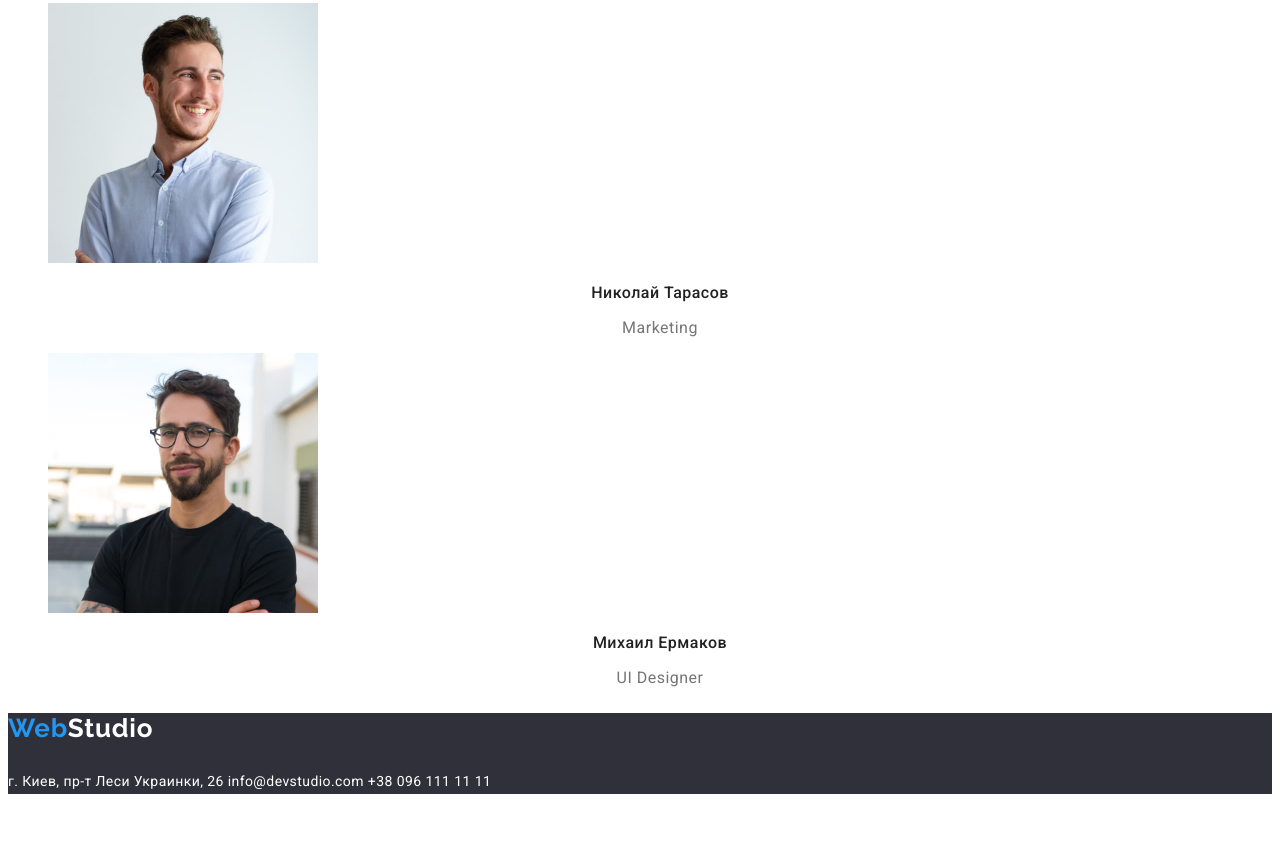
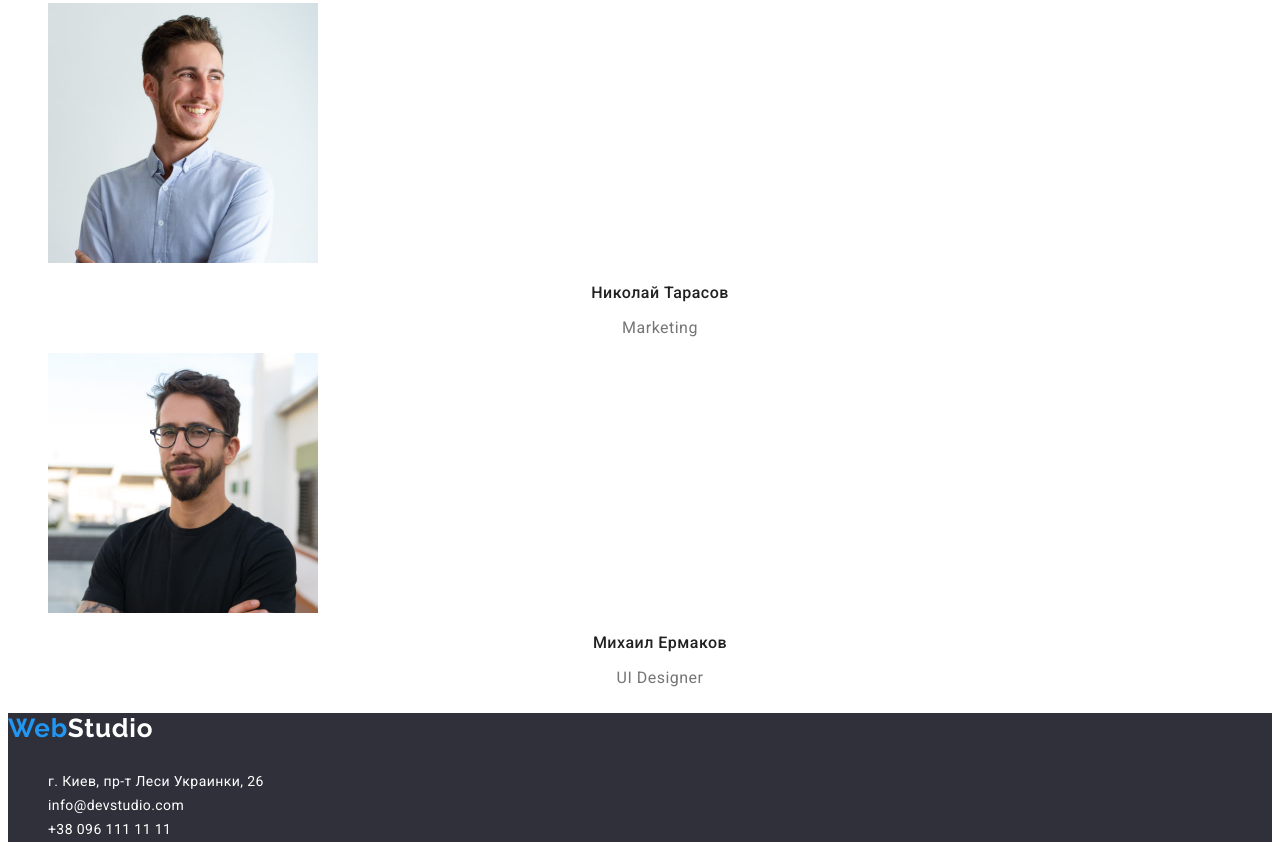
Before and after one commit to KateTref/goit-markup-hw-02, a plain HTML site: page index.html in a window 1280 px wide. Shown: the part 2401-3257 px from the top of the page. Before the commit the page ends 3209 px from the top, so only its background shows below. Drawn offline with Linux system fonts and the light colour scheme.

Commit message:
Исправлены кнопки и подвал

```diff
--- a/css/styles.css
+++ b/css/styles.css
@@ -147,7 +147,8 @@ body {
   cursor: pointer;
   color: var(--primary-text-color);
 }
-.nav-btn:active {
+.nav-btn:hover,
+.nav-btn:focus {
   background-color: var(--accent-color);
 }
 .name-job {
--- a/index.html
+++ b/index.html
@@ -117,11 +117,17 @@
         <p lang="en"><span class="first-word">Web</span>Studio</p>
       </a>
       <address>
-        <p class="address-text">
-          <a class="link-contacts link" href="">г. Киев, пр-т Леси Украинки, 26 </a>
-          <a class="link contacts" href="mailto:info@devstudio.com">info@devstudio.com</a>
-          <a class="link contacts" href="tel:+380961111111">+38 096 111 11 11</a>
-        </p>
+        <ul class="address-text">
+          <li class="list-item">
+            <a class="link-contacts link" href="">г. Киев, пр-т Леси Украинки, 26 </a>
+          </li>
+          <li class="list-item">
+            <a class="link contacts" href="mailto:info@devstudio.com">info@devstudio.com</a>
+          </li>
+          <li class="list-item">
+            <a class="link contacts" href="tel:+380961111111">+38 096 111 11 11</a>
+          </li>
+        </ul>
       </address>
     </footer>
   </body>
```
Also changed, not shown: portfolio.html (+12 -8 lines).
